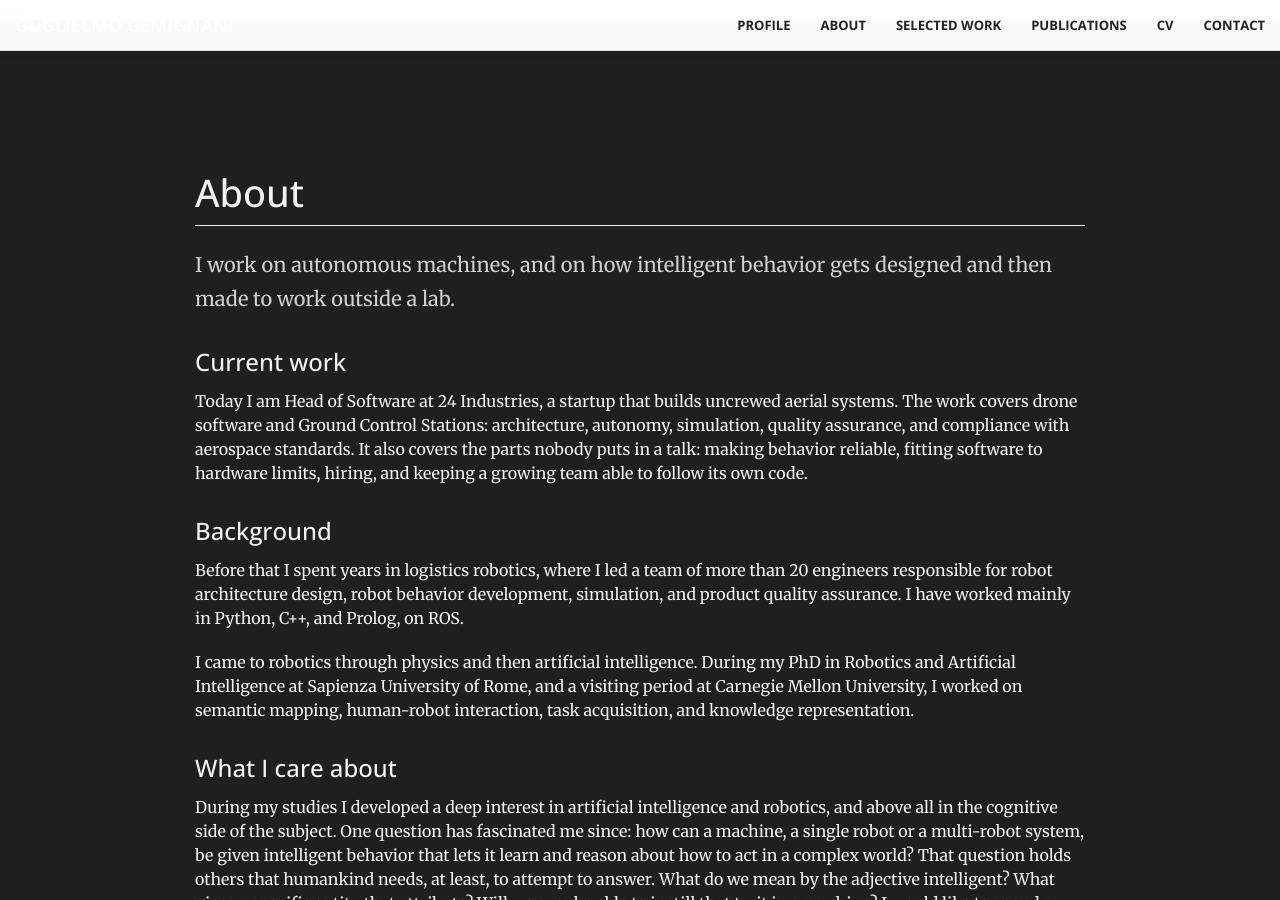
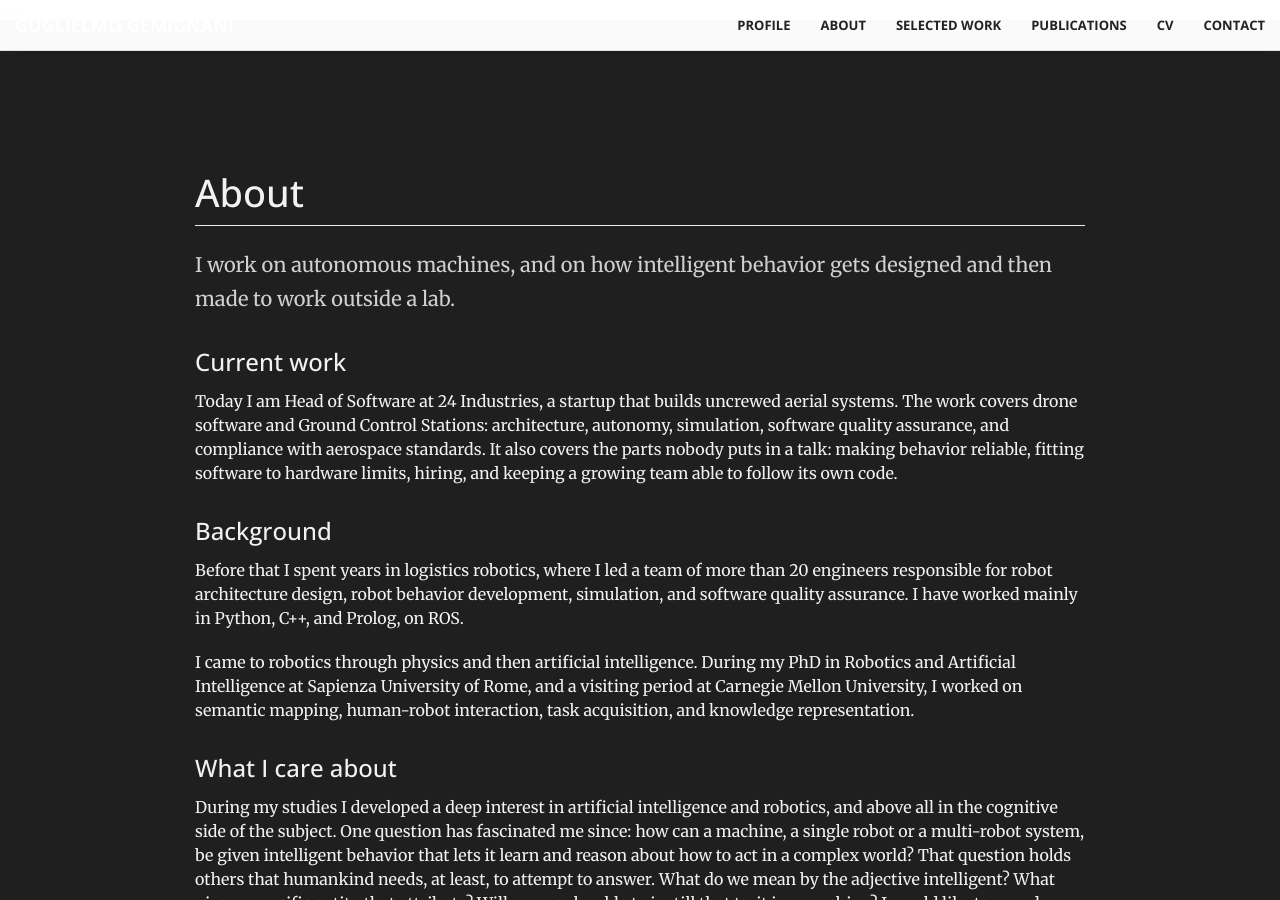
Before and after one commit to g-gemignani/g-gemignani.github.io, a Jekyll site: the page built from about.md, in a window 1280 px wide and 900 px high. Built offline with Jekyll 4.4.1, drawn with Linux system fonts in a browser that asks for light colours.

Commit message:
Correct the QA scope to software QA
The responsibility is software QA, not product QA. Fix the three places in
the CV and the two on the site, and make the bare "QA" in the CV profile
explicit.

Co-Authored-By: Claude Opus 5 (1M context) <noreply@anthropic.com>
Claude-Session: https://claude.ai/code/session_011c2sGEJyXrqEtVskCGLk8H

```diff
--- a/_includes/about_me.html
+++ b/_includes/about_me.html
@@ -5,9 +5,9 @@
                 <h2 class="section-heading">Profile</h2>
                 <hr class="light" align="left">
                 <p class="text-white">
-                I am Head of Software at <a class="text-faded" href="https://twentyfour.industries" target="_blank" rel="noopener">24 Industries</a>, a startup that builds uncrewed aerial systems. My work covers drone software and Ground Control Stations: architecture, autonomy, simulation, quality assurance, and compliance with aerospace standards. I also hire, and build the engineering team up as the company grows.<br><br>
+                I am Head of Software at <a class="text-faded" href="https://twentyfour.industries" target="_blank" rel="noopener">24 Industries</a>, a startup that builds uncrewed aerial systems. My work covers drone software and Ground Control Stations: architecture, autonomy, simulation, software quality assurance, and compliance with aerospace standards. I also hire, and build the engineering team up as the company grows.<br><br>
 
-                Before that I worked on autonomous robots in the logistics industry, at <a class="text-faded" href="https://magazino.eu" target="_blank" rel="noopener">Magazino GmbH</a>. I led a team of more than 20 engineers responsible for robot architecture design, robot behavior development, simulation, and product quality assurance. I have worked mainly in Python, C++, and Prolog, on ROS.<br><br>
+                Before that I worked on autonomous robots in the logistics industry, at <a class="text-faded" href="https://magazino.eu" target="_blank" rel="noopener">Magazino GmbH</a>. I led a team of more than 20 engineers responsible for robot architecture design, robot behavior development, simulation, and software quality assurance. I have worked mainly in Python, C++, and Prolog, on ROS.<br><br>
 
                 My background spans physics, robotics, and artificial intelligence. I studied at <a class="text-faded" href="https://www.uniroma1.it/en/" target="_blank" rel="noopener">Sapienza University of Rome</a> and the <a class="text-faded" href="https://www.unipi.it/index.php/english" target="_blank" rel="noopener">University of Pisa</a>, then completed a PhD in Robotics and AI at Sapienza, including a visiting period at <a class="text-faded" href="https://www.cmu.edu/" target="_blank" rel="noopener">Carnegie Mellon University</a>.<br><br>
 
--- a/about.md
+++ b/about.md
@@ -12,11 +12,11 @@ I work on autonomous machines, and on how intelligent behavior gets designed and
 
 ## Current work
 
-Today I am Head of Software at 24 Industries, a startup that builds uncrewed aerial systems. The work covers drone software and Ground Control Stations: architecture, autonomy, simulation, quality assurance, and compliance with aerospace standards. It also covers the parts nobody puts in a talk: making behavior reliable, fitting software to hardware limits, hiring, and keeping a growing team able to follow its own code.
+Today I am Head of Software at 24 Industries, a startup that builds uncrewed aerial systems. The work covers drone software and Ground Control Stations: architecture, autonomy, simulation, software quality assurance, and compliance with aerospace standards. It also covers the parts nobody puts in a talk: making behavior reliable, fitting software to hardware limits, hiring, and keeping a growing team able to follow its own code.
 
 ## Background
 
-Before that I spent years in logistics robotics, where I led a team of more than 20 engineers responsible for robot architecture design, robot behavior development, simulation, and product quality assurance. I have worked mainly in Python, C++, and Prolog, on ROS.
+Before that I spent years in logistics robotics, where I led a team of more than 20 engineers responsible for robot architecture design, robot behavior development, simulation, and software quality assurance. I have worked mainly in Python, C++, and Prolog, on ROS.
 
 I came to robotics through physics and then artificial intelligence. During my PhD in Robotics and Artificial Intelligence at Sapienza University of Rome, and a visiting period at Carnegie Mellon University, I worked on semantic mapping, human-robot interaction, task acquisition, and knowledge representation.
 
```
Also changed, not shown: 2 other files.
